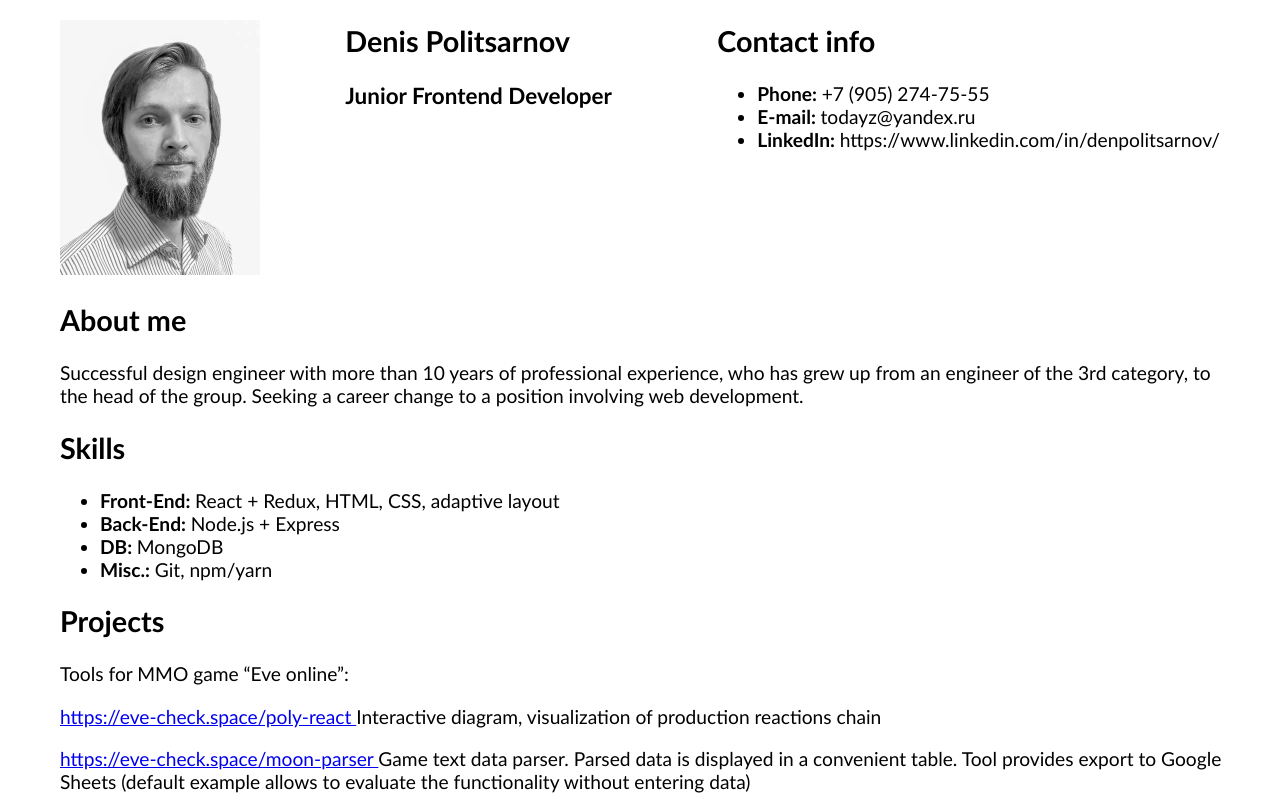
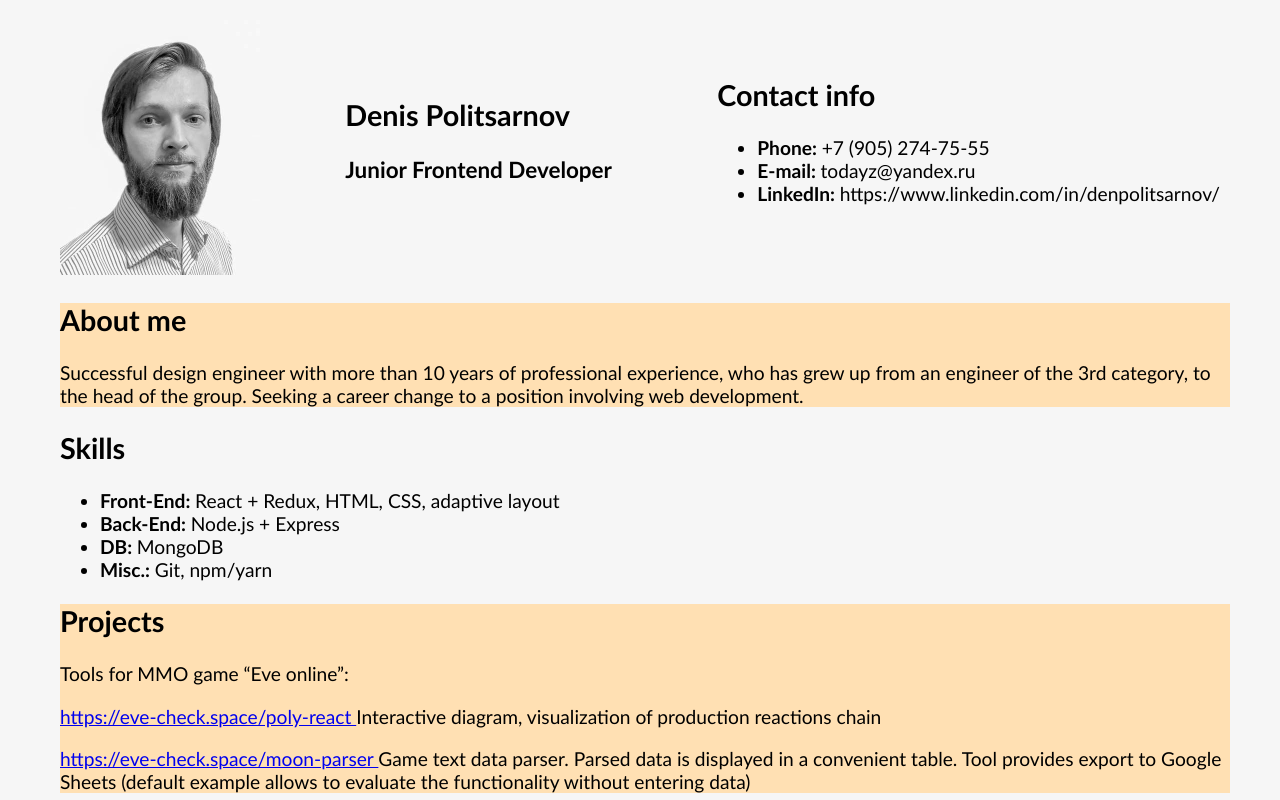
Before and after one commit to Gibr/rsschool-cv, a plain HTML site: page index.html in a window 1280 px wide. Shown: the top 800 px of the page. Drawn offline with nearby package versions, Linux system fonts and the light colour scheme.

Commit message:
feat: add some backgroung colors

```diff
--- a/styles/style.css
+++ b/styles/style.css
@@ -5,6 +5,7 @@ body {
   max-width: 1200px;
   font-family: "Calibri", sans-serif;
   font-size: 120%;
+  background-color: #f6f6f6;
 }
 
 footer {
@@ -21,8 +22,13 @@ section {
   flex-direction: row;
   flex-wrap: wrap;
   justify-content: space-between;
+  align-items: center;
 }
 
 .photo {
   margin: 20px 0 0 0;
 }
+
+main > section:nth-child(even) {
+  background-color: #ffe0b3;
+}
```
